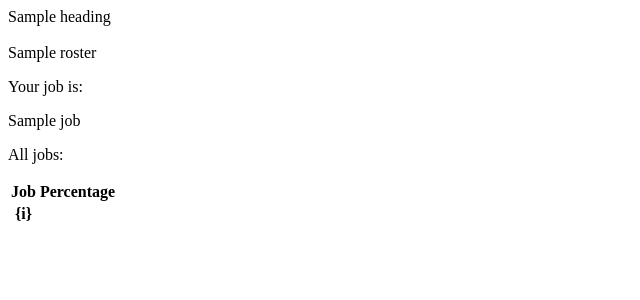
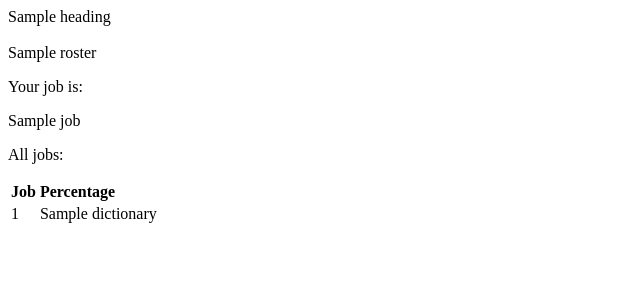
Before and after one commit to Victor-Casado/softdev, a Flask app: template 13_combine/templates/htmltmplt.html in a window 1280 px wide. Shown: the top 300 px of the page, without its empty margins (0-640 px from the left). Run offline with Flask 3, Linux system fonts and the light colour scheme; the template is opened without the code that fills it: most values are stand-ins (such as "Sample title", 1, 10 or a date in 2020); lists and menus that the app fills with data are empty.

```diff
--- a/13_combine/app.py
+++ b/13_combine/app.py
@@ -34,7 +34,7 @@ def gettable():
     string = f.read()
 
     list = string.split("\n")
-    list = list[1:len(list)-2] #removes example row, total row, and new line row
+    list = list[1:len(list)-1] #removes example row, total row, and new line row
 
     dict = {}
     #counter = 0
@@ -47,7 +47,7 @@ def gettable():
             split = list[i].split(",")
             name = split[0]
             num = split[1]
-        dict.append({i:[name,num]})
+        dict.update({i:[name,num]})
         #counter += 1
         #print(str(counter) + ": " + name)
     #print(names)
@@ -67,7 +67,7 @@ def hello_world():
 @app.route("/wdywtbwygp")
 def test_tmplt():
 
-    return render_template( 'htmltmplt.html', title="An Appropriate Title", roster = "Victor Casado, Tawab Berri, Jacob Lukose", TNPG = "VICTOOOOOORIOUS", heading = "Heading placeholder", job = pickrand(), dictionary = gettable())
+    return render_template( 'htmltmplt.html', title="An Appropriate Title", roster = "Victor Casado, Tawab Berri, Jacob Lukose", TNPG = "VICTOOOOOORIOUS", heading = "A website that chooses a job for you and provides job info", job = pickrand(), dictionary = gettable())
 
 
 if __name__ == "__main__":
--- a/13_combine/templates/htmltmplt.html
+++ b/13_combine/templates/htmltmplt.html
@@ -22,13 +22,13 @@
   <p>All jobs:</p>
   <table>
     <tr>
-      <th>Job</th>
-      <th>Percentage</th>
+      <td><b>Job</b></td>
+      <td><b>Percentage</b></td>
     </tr>
     {% for i in dictionary %}
     <tr>
-      <th>{i}</th>
-
+      <td>{{dictionary[i][0]}}</td>
+      <td>{{dictionary[i][1]}}</td>
       {% endfor %}
 
   </table>
```
